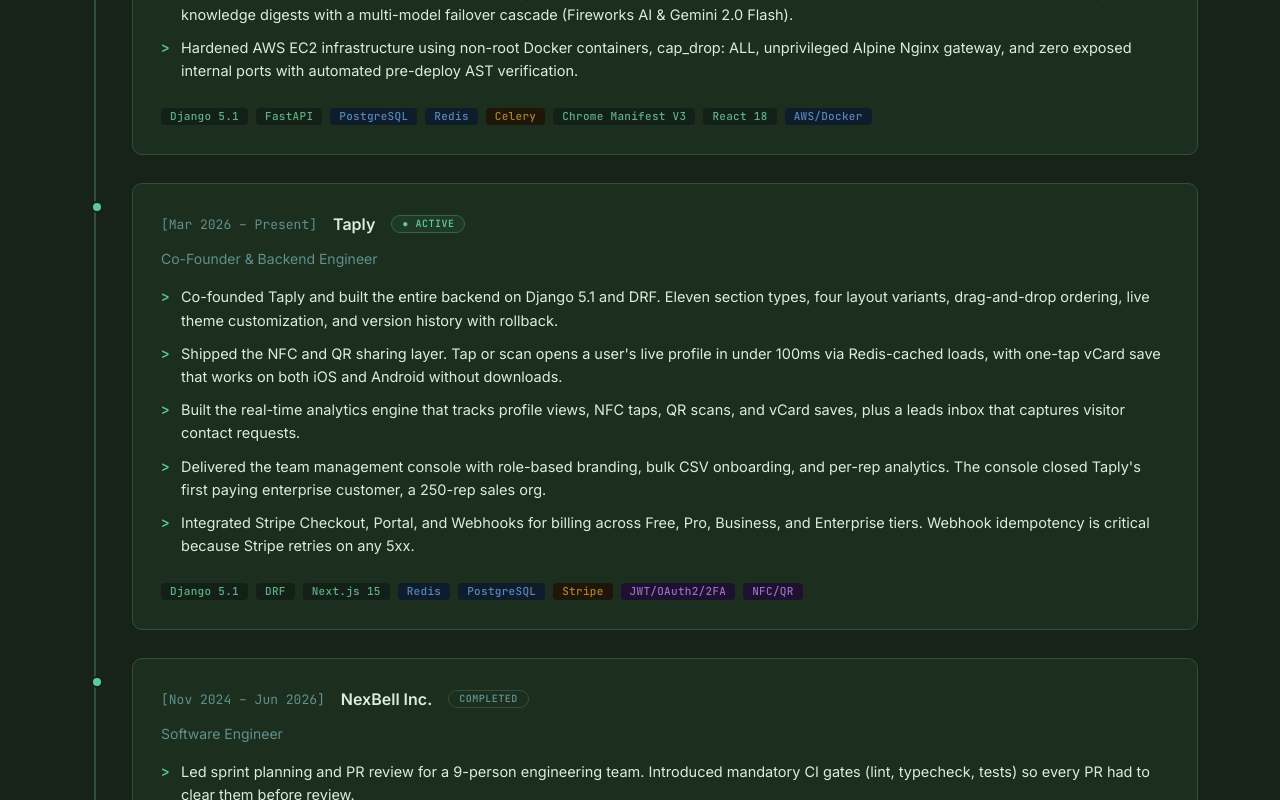
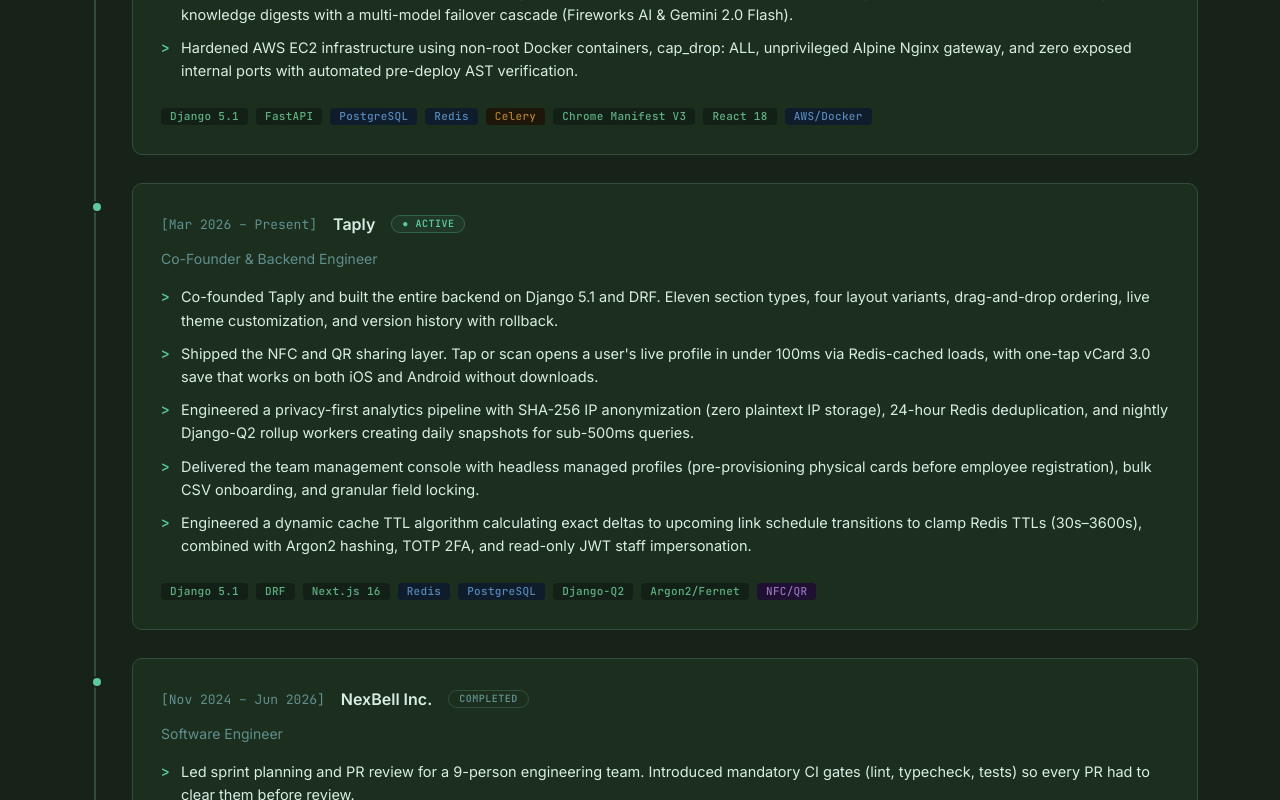
Before and after one commit to Mahboob-A/mahboob.engineer, a Next.js app: page /log in a window 1280 px wide. Shown: the part 658-1458 px from the top of the page. Built offline with nearby package versions, Linux system fonts and the light colour scheme; no server answers.

Commit message:
feat(experience): update UnThink period to Jun 2026 and align Taply with real architecture

```diff
--- a/data/experience.ts
+++ b/data/experience.ts
@@ -99,7 +99,7 @@ export const EXPERIENCE: ExperienceItem[] = [
     company: "UnThink",
     url: "https://letsunthink.tech",
     role: "Founder & Full-Stack Systems Engineer",
-    period: "Apr 2026 – Present",
+    period: "Jun 2026 – Present",
     status: "active",
     bullets: [
       "Founded and shipped UnThink end-to-end: an AI-native, fragment-first personal knowledge base SaaS with a published Manifest V3 Chrome Web Store extension and <300ms capture SLA.",
@@ -140,19 +140,19 @@ What's next for UnThink: We are expanding the data layer with pgvector dense vec
     status: "active",
     bullets: [
       "Co-founded Taply and built the entire backend on Django 5.1 and DRF. Eleven section types, four layout variants, drag-and-drop ordering, live theme customization, and version history with rollback.",
-      "Shipped the NFC and QR sharing layer. Tap or scan opens a user's live profile in under 100ms via Redis-cached loads, with one-tap vCard save that works on both iOS and Android without downloads.",
-      "Built the real-time analytics engine that tracks profile views, NFC taps, QR scans, and vCard saves, plus a leads inbox that captures visitor contact requests.",
-      "Delivered the team management console with role-based branding, bulk CSV onboarding, and per-rep analytics. The console closed Taply's first paying enterprise customer, a 250-rep sales org.",
-      "Integrated Stripe Checkout, Portal, and Webhooks for billing across Free, Pro, Business, and Enterprise tiers. Webhook idempotency is critical because Stripe retries on any 5xx.",
+      "Shipped the NFC and QR sharing layer. Tap or scan opens a user's live profile in under 100ms via Redis-cached loads, with one-tap vCard 3.0 save that works on both iOS and Android without downloads.",
+      "Engineered a privacy-first analytics pipeline with SHA-256 IP anonymization (zero plaintext IP storage), 24-hour Redis deduplication, and nightly Django-Q2 rollup workers creating daily snapshots for sub-500ms queries.",
+      "Delivered the team management console with headless managed profiles (pre-provisioning physical cards before employee registration), bulk CSV onboarding, and granular field locking.",
+      "Engineered a dynamic cache TTL algorithm calculating exact deltas to upcoming link schedule transitions to clamp Redis TTLs (30s–3600s), combined with Argon2 hashing, TOTP 2FA, and read-only JWT staff impersonation.",
     ],
     tags: [
       "Django 5.1",
       "DRF",
-      "Next.js 15",
+      "Next.js 16",
       "Redis",
       "PostgreSQL",
-      "Stripe",
-      "JWT/OAuth2/2FA",
+      "Django-Q2",
+      "Argon2/Fernet",
       "NFC/QR",
     ],
     relatedProjects: ["taply", "unthink"],
@@ -160,9 +160,9 @@ What's next for UnThink: We are expanding the data layer with pgvector dense vec
 
 I co-founded the company and built the backend in Django 5.1 and DRF. The profile system is the heart of the product. Eleven section types (about, links, social, gallery, testimonials, products, services, contact, schedule, files, video), four layout variants, drag-and-drop ordering, live theme customization, and version history with rollback. Every profile is cached in Redis so a tap resolves in under 100ms regardless of traffic. Every save is appended to a versioned history that the user can rewind to.
 
-The NFC and QR sharing layer was the first thing we shipped. We picked the cheapest NFC chips that still supported NDEF rewrites, so a user can rewrite the same physical card after a role change without buying a new one. vCard save is a single tap. We ship the vCard payload from a dedicated endpoint with the right MIME type, so iOS and Android both handle it without downloads.
+The NFC and QR sharing layer was the first thing we shipped. We picked the cheapest NFC chips (NTAG213/215/216) that still supported NDEF rewrites, so a user can rewrite the same physical card after a role change without buying a new one. vCard save is a single tap. We ship the RFC 2426 vCard payload from a dedicated endpoint with direct base64 profile photo injection, so iOS and Android both handle it natively without downloads.
 
-The real-time analytics engine tracks views, NFC taps, QR scans, and vCard saves, plus a leads inbox that captures visitor contact requests. The console was built for sales teams: per-rep branding, bulk CSV onboarding, per-rep analytics. The team console is what closed Taply's first paying enterprise customer, a 250-rep sales org whose procurement team needed role-based controls and reporting. Stripe handles billing across Free, Pro, Business, and Enterprise tiers. Subscription state lives in our Postgres, and webhook idempotency is critical because Stripe retries on any 5xx.
+The analytics engine was built with a strict privacy-first architecture. Raw visitor events hash client IP addresses with SHA-256 with zero plaintext storage, deduplicating scans in Redis over 24-hour sliding windows. A nightly Django-Q2 cluster rollup task aggregates daily snapshots for sub-500ms dashboard queries. The team console enables enterprise multi-tenancy: headless managed profiles provisioned onto physical cards before user registration, CSV bulk onboarding, and granular field locking to enforce corporate branding.
 
 Deployment went from a single EC2 to a small fleet behind an ALB, with Redis as the shared session cache, Postgres with read-replicas, and S3 for media. The product surface is small, but every layer underneath does real work, and the same patterns (Redis caching at the edge, DRF for the orchestration layer, Postgres as the source of truth) recur across UnThink, DrishtiAI, and the Algocode backend.
 
```
